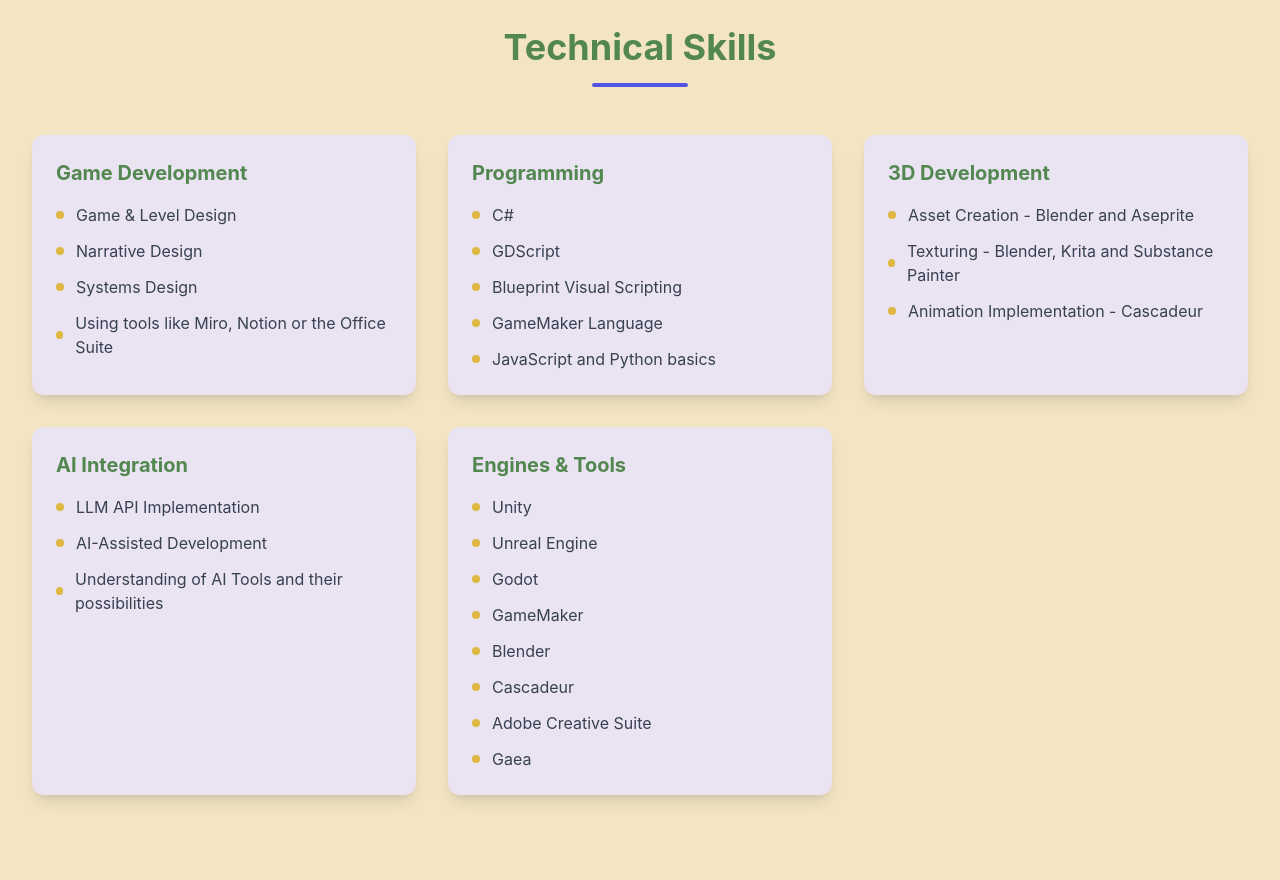
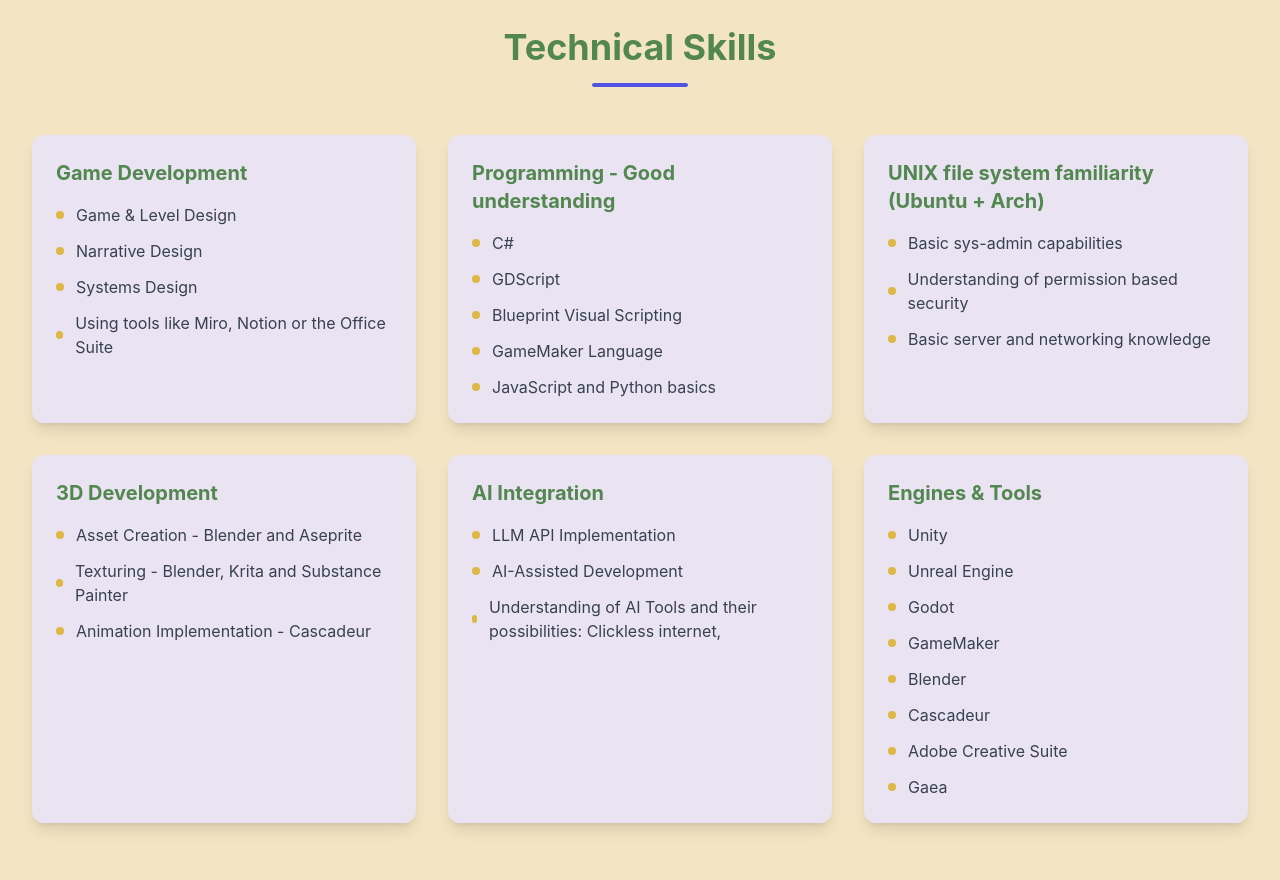
Before and after one commit to CodringherAndFenn/my-portfolio, a React (Create React App) app: page / in a window 1280 px wide. Shown: the part 2240-3120 px from the top of the page. Built offline with nearby package versions, Linux system fonts and the light colour scheme.

Commit message:
added unix experience

```diff
--- a/src/components/Portfolio.js
+++ b/src/components/Portfolio.js
@@ -181,13 +181,21 @@ const Portfolio = () => {
       ]
     },
     {
-      category: "Programming",
+      category: "Programming - Good understanding",
       skills: [
         "C#",
         "GDScript",
         "Blueprint Visual Scripting",
         "GameMaker Language",
         "JavaScript and Python basics"
+      ]
+    },
+    {
+      category: "UNIX file system familiarity (Ubuntu + Arch)",
+      skills: [
+        "Basic sys-admin capabilities",
+        "Understanding of permission based security",
+        "Basic server and networking knowledge"
       ]
     },
     {
@@ -203,7 +211,7 @@ const Portfolio = () => {
       skills: [
         "LLM API Implementation",
         "AI-Assisted Development",
-        "Understanding of AI Tools and their possibilities"
+        "Understanding of AI Tools and their possibilities: Clickless internet, "
       ]
     },
     {
```
